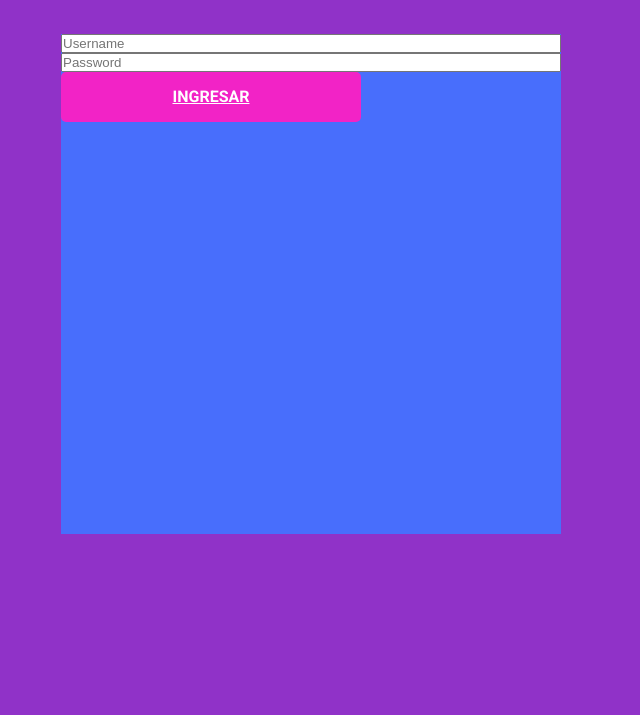
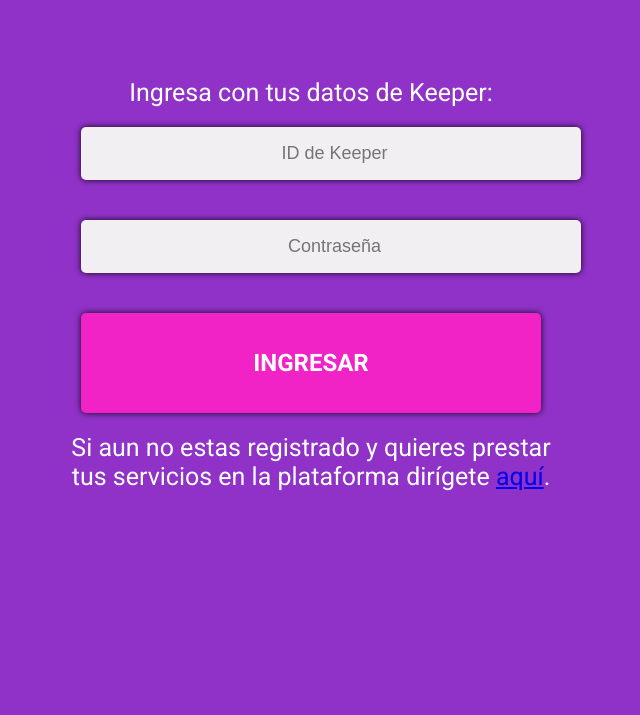
Before and after one commit to MisaelCalvillo/jelpme-challenge, a plain HTML site: page index.html in a window 1280 px wide. Shown: the part 85-800 px from the top of the page, without its empty margins (329-969 px from the left). Drawn offline with Linux system fonts and the light colour scheme.

Commit message:
agrega pagina de bienvenida

```diff
--- a/assets/css/index.css
+++ b/assets/css/index.css
@@ -1,4 +1,4 @@
-@import url('https://fonts.googleapis.com/css?family=Roboto:500,700');
+@import url('https://fonts.googleapis.com/css?family=Roboto:400,500,700');
 
 * {
   margin: 0;
@@ -12,6 +12,32 @@
   font-family: 'Roboto', sans-serif;
 }
 
+p {
+  color: #FFFFFF;
+  text-align: center;
+  font-size: 25px
+}
+
+input {
+  font-size: 18px;
+  background-color: #F1EFF2;
+  border-radius: 5px;
+  text-align: center;
+  width: 100%;
+  margin: 20px;
+  padding: 13px 13px 13px 20px;
+  box-sizing: border-box;
+  color: #9032C8;
+  border: 3px solid rgba(0,0,0,0);
+  box-shadow: 0 0 6px rgba(0,0,0,0.9);
+}
+
+input:focus {
+  background: #fff;
+  border: 3px solid #2980b9;
+  outline: none;
+}
+
 div.logo img {
   width: 40%;
   margin-top: 50px;
@@ -23,30 +49,36 @@
 
 /* LOGIN */
 
-div.login {
+div.login-container {
   width: 500px;
   height: 500px;
   margin-left: auto;
   margin-right: auto;
-  background-color: rgb(72, 110, 252);
+  background-color: rgb(144, 50, 200);
 
   /* Flexbox in login */
   display: flex;
   flex-direction: column;
+  justify-content: center;
 }
 
 a.btn {
-  width: 300px;
-  height: 50px;
 
-  line-height: 50px;
-  text-align:center;
+  margin: 20px;
+  height: 100px;
+  flex-basis: auto;
+
+  line-height: 100px;
+  text-align: center;
+  text-decoration: none;
 
   border-radius: 5px;
   text-transform: uppercase;
   font-weight: bold;
+  font-size:24px;
 
   color: rgb(255, 255, 255);
   background-color: rgb(242,35,198);
+  box-shadow: 0 0 6px rgba(0,0,0,0.9);
   opacity: 1;
 }
--- /dev/null
+++ b/assets/css/services.css
@@ -0,0 +1,75 @@
+@import url('https://fonts.googleapis.com/css?family=Roboto:400,500,700');
+
+/* Estilos Generales */
+* {
+  margin: 0;
+  padding: 0;
+  box-sizing: border-box;
+}
+
+html {
+  font: normal 16px roboto;
+  color: #555;
+}
+
+body {
+  background-color: #F8F6F8;
+}
+
+a {
+text-decoration: none;
+opacity: 0.75;
+color:   ;
+}
+
+section {
+  width: 100vw;
+  height: 100vh;
+  min-height: 400px;
+  background: #eee;
+
+  display: flex;
+  justify-content: center;
+  align-items: center;
+  flex-direction: column;
+}
+
+a:hover {
+  opacity: 1;
+}
+
+a.btn {
+  border-radius: 4px;
+  margin: 30px;
+  text-transform: uppercase;
+  font-weight: bold;
+  text-align: center;
+  opacity: 1;
+  color: rgb(255,255,255);
+}
+
+a.confirmados {
+  background-color: rgb(144,50,200);
+  line-height: 100px;
+  width: 50%;
+  flex-basis: 100px;
+  box-shadow: 0 0 6px rgba(0,0,0,0.9);
+}
+
+a.disponibles {
+  background-color: rgb(242,35,198);
+  line-height: 100px;
+  width: 50%;
+  flex-basis: 100px;
+  box-shadow: 0 0 6px rgba(0,0,0,0.9);
+}
+
+a.cerrar {
+  color: rgb(238, 59, 94);
+}
+
+h1.welcome-message {
+  font: bold 60px "Open Sans", sans-serif;
+  margin-bottom: 15px;
+  color: rgb(25, 23, 26);
+}
--- a/index.html
+++ b/index.html
@@ -15,10 +15,12 @@
     </div>
 
     <!-- Login div -->
-    <div class="login">
-        <input type="text" placeholder="Username">
-        <input type="password" placeholder="Password">
-        <a href="#" class="btn">Ingresar</a>
+    <div class="login-container">
+        <p>Ingresa con tus datos de Keeper:</p>
+        <input type="text" placeholder="ID de Keeper">
+        <input type="password" placeholder="Contraseña">
+        <a href="services.html" class="btn">Ingresar</a>
+        <p>Si aun no estas registrado y quieres prestar tus servicios en la plataforma dirígete <a href="#">aquí</a>.</p>
     </div>
 
   </body>
```
Also changed, not shown: services.html (added, +18 -0 lines).
